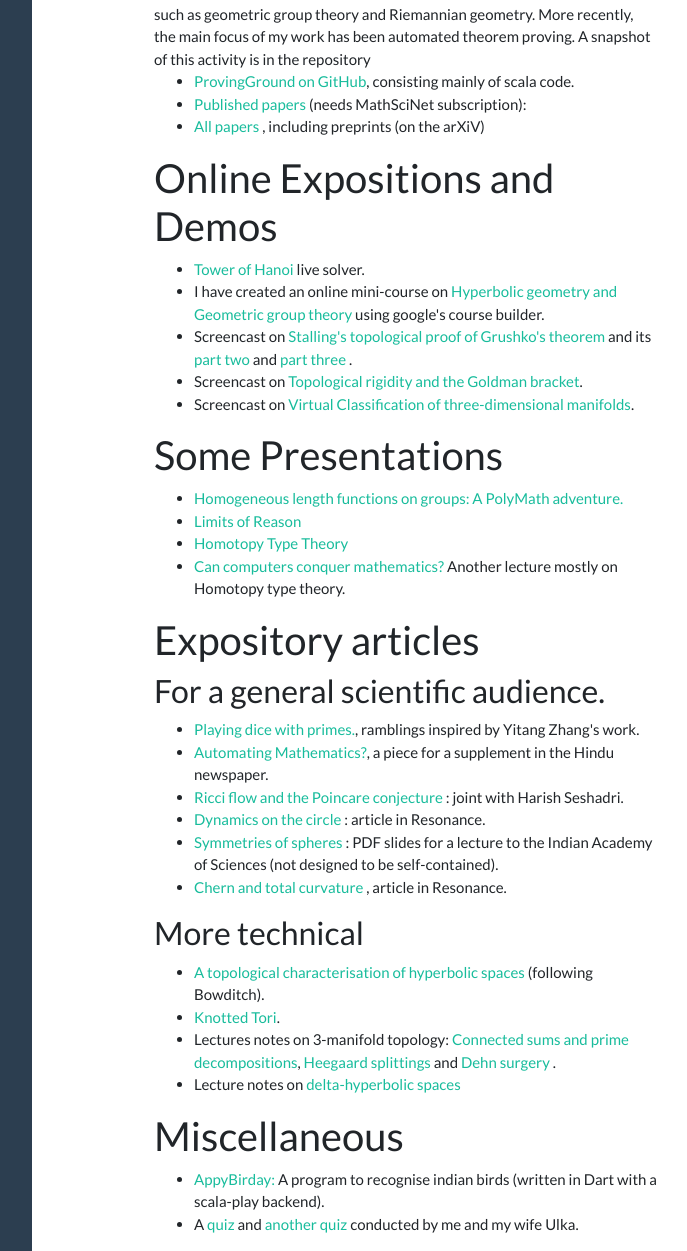
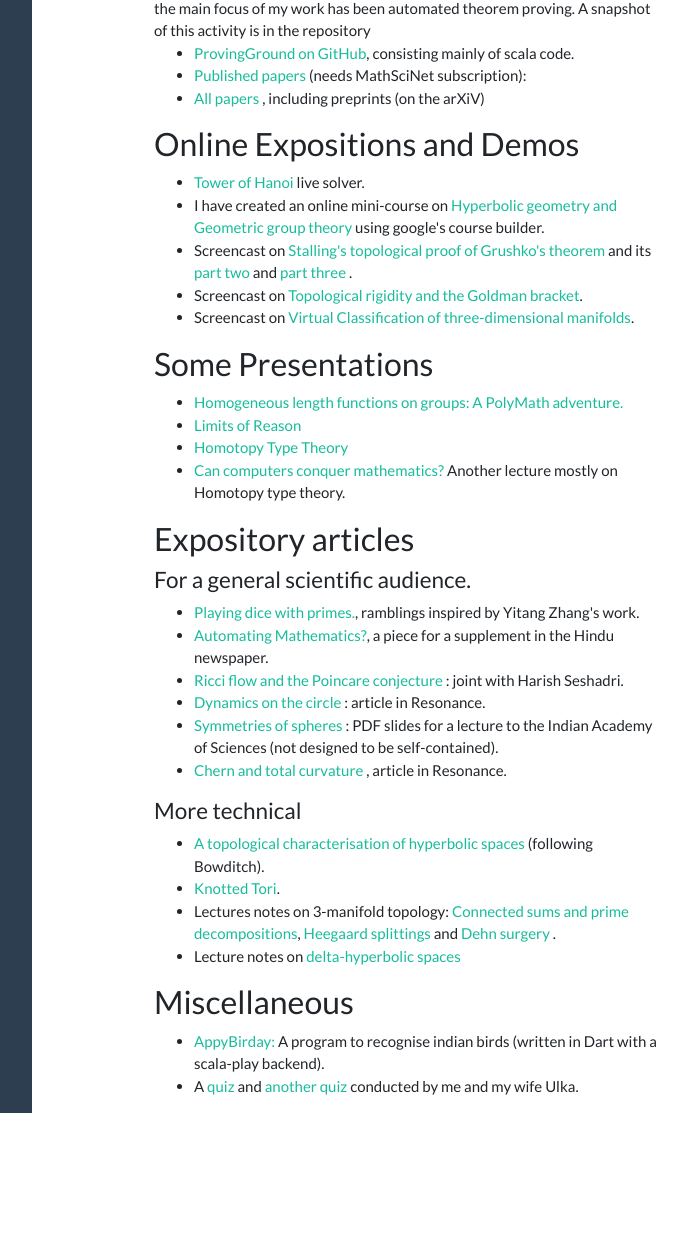
Before and after one commit to siddhartha-gadgil/homepage, a plain HTML site: page index.html in a window 1280 px wide. Shown: the part 734-1985 px from the top of the page, without its empty margins (181-868 px from the left). After the commit the page ends 1847 px from the top, so only its background shows below. Drawn offline with nearby package versions, Linux system fonts and the light colour scheme.

Commit message:
smaller headings

```diff
--- a/index.html
+++ b/index.html
@@ -109,7 +109,7 @@
         <p></p>
         <div class="row">
           <div class="col-md-9">
-            <h2> Contact </h2>
+            <h3> Contact </h3>
 
             <address>
               Siddhartha Gadgil<br>
@@ -125,7 +125,7 @@
         </div>
 
         <div id="courses" class="section">
-          <h2> Courses</h2>
+          <h3> Courses</h3>
 
           <ul class="lead">
 
@@ -153,7 +153,7 @@
         </div>
 
         <div id="research" class="section">
-          <h2> Research</h2>
+          <h3> Research</h3>
 
 
           Most of my research has been in low-dimensional topology and related areas such as geometric
@@ -183,7 +183,7 @@
 
 
         <div id="online" class="section">
-          <h2> Online Expositions and Demos </h2>
+          <h3> Online Expositions and Demos </h3>
 
           <ul>
             <li><a href="./TowerOfHanoi/index.html">Tower of Hanoi</a> live solver.</li>
@@ -207,7 +207,7 @@
         </div>
 
         <div class="section" id="lectures">
-          <h2> Some Presentations</h2>
+          <h3> Some Presentations</h3>
           <ul>
             <li><a href="http://math.iisc.ac.in/~gadgil/HomogeneousLengths.html#/"> Homogeneous length functions on
                 groups:
@@ -221,11 +221,11 @@
         </div>
 
         <div id="expos" class="section">
-          <h2> Expository articles </h2>
+          <h3> Expository articles </h3>
 
 
 
-          <h3> For a general scientific audience.</h3>
+          <h4> For a general scientific audience.</h4>
 
           <ul>
             <li><a href="http://www.currentscience.ac.in/Volumes/105/02/0162.pdf" target="_blank"> Playing dice with
@@ -253,7 +253,7 @@
 
           </ul>
 
-          <h3> More technical </h3>
+          <h4> More technical </h4>
 
 
           <ul>
@@ -283,7 +283,7 @@
         </div>
 
         <div id="misc" class="section">
-          <h2> Miscellaneous </h2>
+          <h3> Miscellaneous </h3>
 
           <ul>
             <li> <a href="http://appybirdday.herokuapp.com/"> AppyBirday:</a> A program to recognise indian birds
```
